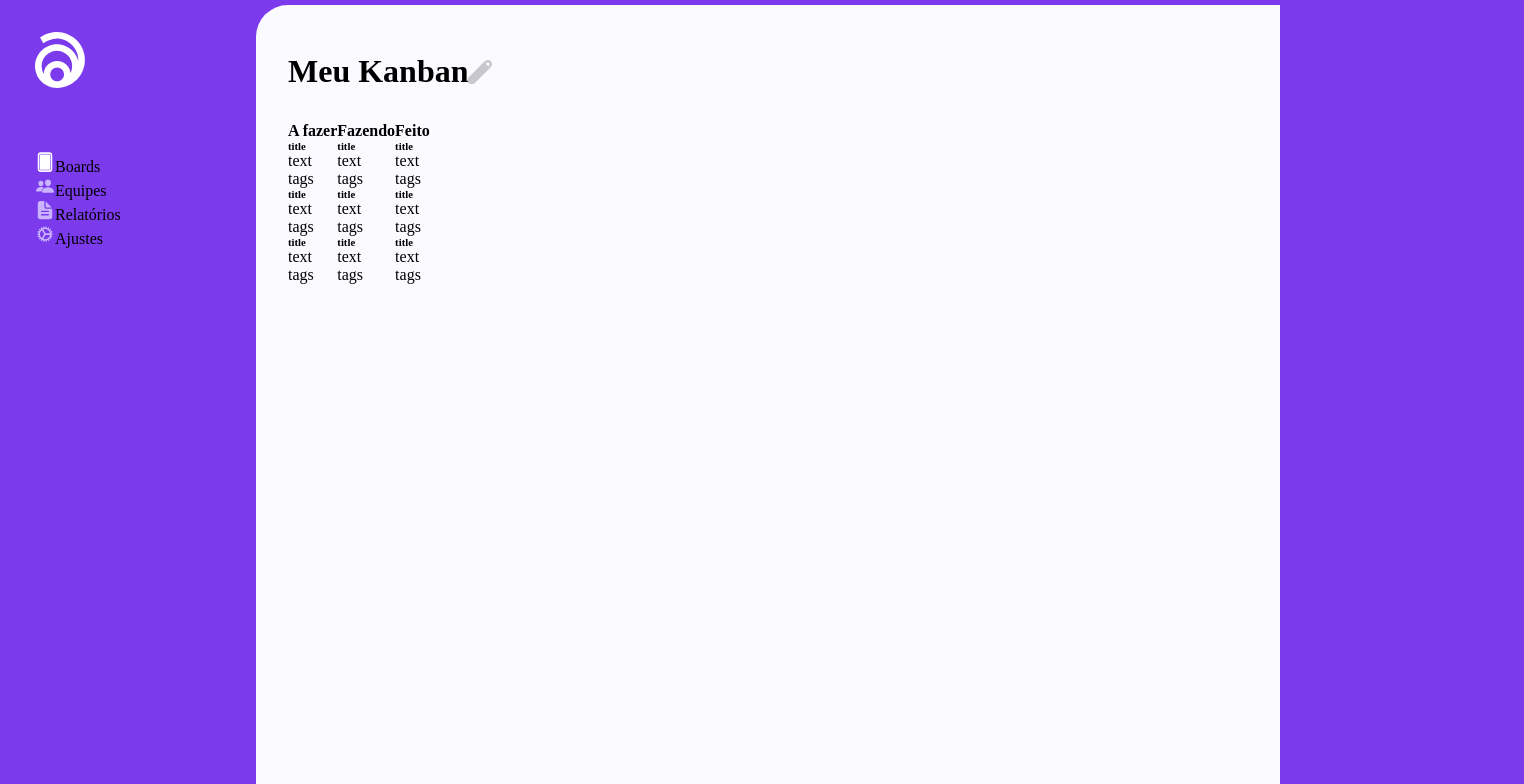
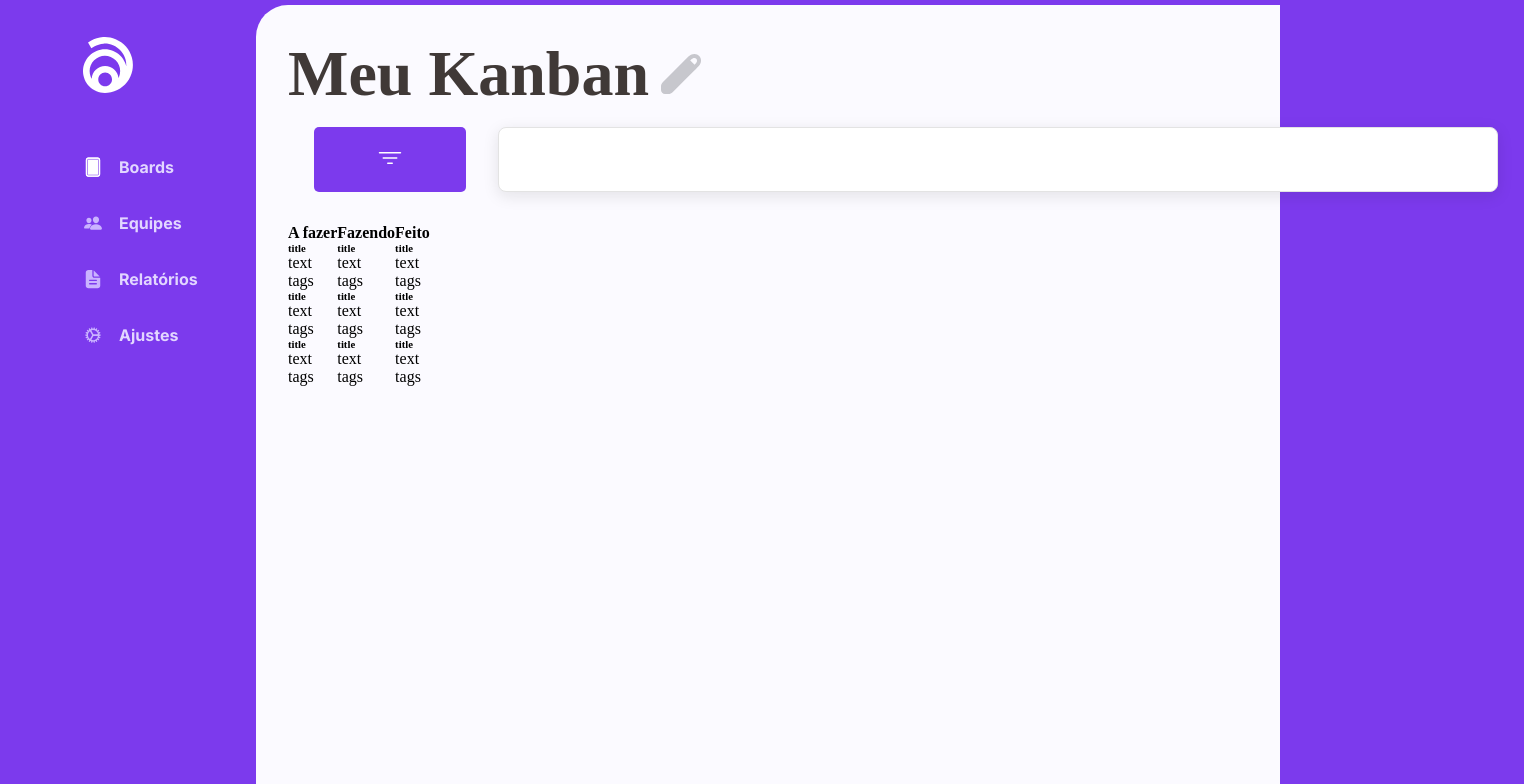
Before and after one commit to Rickazuo/kanban-boracodar, a Next.js app: page / in a window 1280 px wide. Shown: the top 784 px of the page, 1524 px wide, since content can reach past the window. Built offline with nearby package versions, Linux system fonts and the light colour scheme.

Commit message:
update styles

```diff
--- a/src/pages/index.js
+++ b/src/pages/index.js
@@ -1,5 +1,5 @@
 import Head from "next/head";
-import { Poppins } from "next/font/google";
+import { Inter, Poppins } from "next/font/google";
 import styles from "../styles/Home.module.css";
 import Image from "next/image";
 
@@ -8,12 +8,15 @@ import boardIcon from "../../public/boardIcon.svg";
 import teamIcon from "../../public/teamIcon.svg";
 import reportIcon from "../../public/reportIcon.svg";
 import adjustIcon from "../../public/adjustIcon.svg";
-import penIcon from "../../public/penIcon.svg"
+import penIcon from "../../public/penIcon.svg";
+import buttonSearch from "../../public/buttonSearch.svg"
 
-const font = Poppins({ subsets: ["latin"], weight: ["900"] });
+const font = Inter({ subsets: ["latin"], weight: ["500", "700"] });
 
 export default function Home() {
   return (
+    <>
+    <div className={styles.stripHeader}></div>
     <div className={styles.container}>
       <Head>
         <title>Create Next App</title>
@@ -23,36 +26,43 @@ export default function Home() {
       </Head>
       <div className={styles.aside}>
         <Image className={styles.logo} src={logo} width={50} height={56} />
-        <nav>
         <div className={styles.navigation}>
+          <div className={styles.nav}>
             <Image
               src={boardIcon}
               alt="smartphone icon"
               width={20}
               height={20}
             />
-            <span>Boards</span>
+            <span className={font.className}>Boards</span>
           </div>
-          <div>
+          <div className={styles.nav}>
             <Image src={teamIcon} alt="team icon" width={20} height={20} />
-            <span>Equipes</span>
+            <span className={font.className}>Equipes</span>
           </div>
-          <div>
+          <div className={styles.nav}>
             <Image src={reportIcon} alt="paper icon" width={20} height={20} />
-            <span>Relatórios</span>
+            <span className={font.className}>Relatórios</span>
           </div>
-          <div>
+          <div className={styles.nav}>
             <Image src={adjustIcon} alt="gear icon" width={20} height={20} />
-            <span>Ajustes</span>
+            <span className={font.className}>Ajustes</span>
           </div>
-        </nav>
+        </div>
       </div>
       <div className={styles.main}>
         <div className={styles.headMain}>
           <h1>Meu Kanban</h1>
+          <Image src={penIcon} width={40} height={40} alt="pen icon" />
+        </div>
+        <div className={styles.search}>
+          <button className={styles.buttonSearch}>
             <Image
-          src={penIcon}
-          alt="pen icon" />
+            src={buttonSearch}
+            />
+          </button>
+          <label id="search"></label>
+          <input className={styles.inputSearch} id="search"></input>
         </div>
         <div className={styles.cards}>
           <div className={styles.toDo}>
@@ -113,5 +123,6 @@ export default function Home() {
         </div>
       </div>
     </div>
+    </>
   );
 }
--- a/src/styles/Home.module.css
+++ b/src/styles/Home.module.css
@@ -1,10 +1,15 @@
+.stripHeader {
+  width: 100%;
+  height: 0.3125rem;
+}
+
 .container {
   display: flex;
-  flex-direction: row;
+  height: 100vh;
 }
 
 .aside {
-  padding: 2rem 1.6875rem 0 2.1875rem;
+  padding: 2rem 1.6875rem 0 5.1875rem;
   width: 20%;
 }
 
@@ -12,22 +17,85 @@
   margin-bottom: 3.75rem;
 }
 
+.navigation {
+  display: flex;
+  flex-direction: column;
+  gap: 2.25rem;
+}
+
+.nav {
+  display: flex;
+  gap: 1rem;
+
+  font-style: normal;
+  font-weight: 700;
+  font-size: 16px;
+  line-height: 125%;
+
+  color: var(--pink-200);
+}
+
+.nav:hover {
+  color: var(--white);
+  cursor: pointer;
+}
+
 .main {
   display: flex;
   flex-direction: column;
   align-items: flex-start;
   padding: 48px 32px;
-  margin-top: 5px;
   gap: 32px;
-  width: 80%;
-  height: 100vh;
-  background: #fbfaff;
+  width: 80vw;
+  height: 100%;
+  background: var(--white-100);
   border-radius: 32px 0px 0px 0px;
 }
 
 .headMain {
   display: flex;
   align-items: center;
+  gap: 0.75rem;
+
+  font-style: normal;
+  font-weight: 700;
+  font-size: 32px;
+  line-height: 130%;
+
+  color: var(--brown-200);
+}
+
+.search {
+  display: flex;
+  flex-direction: row;
+  padding: 0rem 1.625rem;
+  gap: 1rem;
+}
+
+.buttonSearch {
+  padding: 0.75rem 4rem;
+  gap: 8px;
+
+  background: var(--purple);
+  border-radius: 5px;
+
+  border: transparent;
+}
+
+.inputSearch {
+  display: flex;
+  flex-direction: row;
+  align-items: center;
+  padding: 1.5rem;
+  gap: 0.625rem;
+
+  min-width: 62.5rem;
+  min-height: 3rem;
+
+  background: #ffffff;
+  border: 0.7px solid #e3e3e3;
+  box-shadow: 0px 4px 16px rgba(22, 22, 22, 0.1);
+  border-radius: 8px;
 }
 
 .cards {
--- a/src/styles/globals.css
+++ b/src/styles/globals.css
@@ -4,10 +4,20 @@
   box-sizing: border-box;
 }
 
-/* :root{
-  --people-
-} */
+:root {
+  --purple: #7c3aed;
+  --white: #ffffff;
+  --white-100: #fbfaff;
+  --pink-200: #e2d6ff;
+  --pink-300: #cab3ff;
+  --gray-100: #e3e3e3;
+  --gray-200: #c7c7cd;
+  --gray-300: #7c7c8a;
+  --gray-400: #505059;
+  --brown-100: #756966;
+  --brown-200: #403937;
+}
 
 body {
-  background: #7c3aed;
+  background: var(--purple);
 }
```
Also changed, not shown: public/buttonSearch.svg (added). Lines whose indentation alone changed are shown as unchanged.
